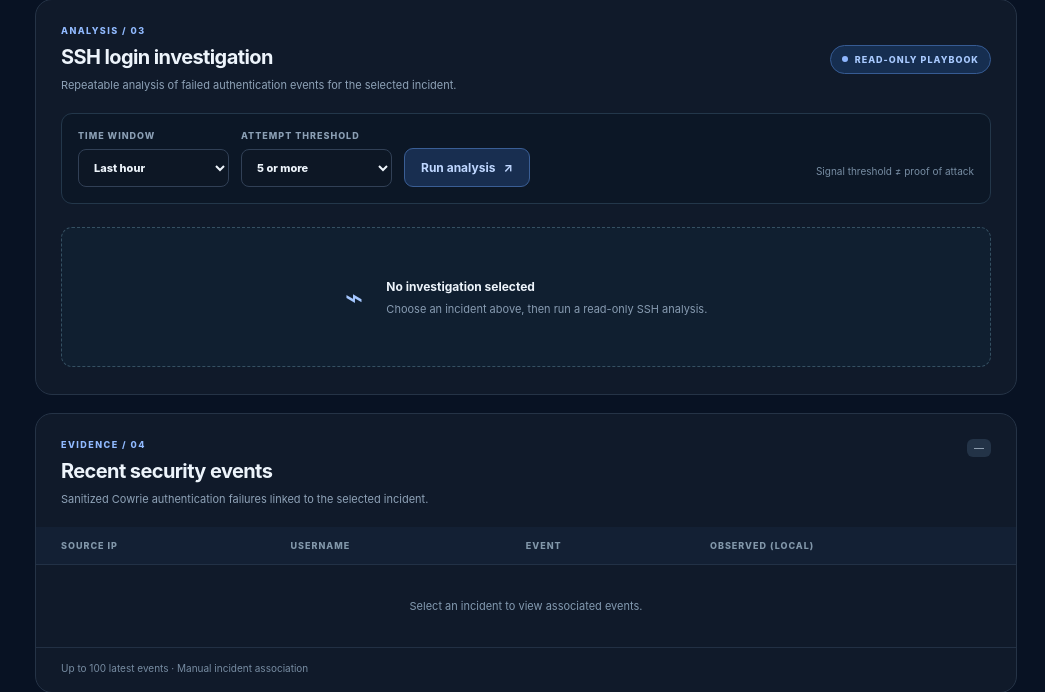
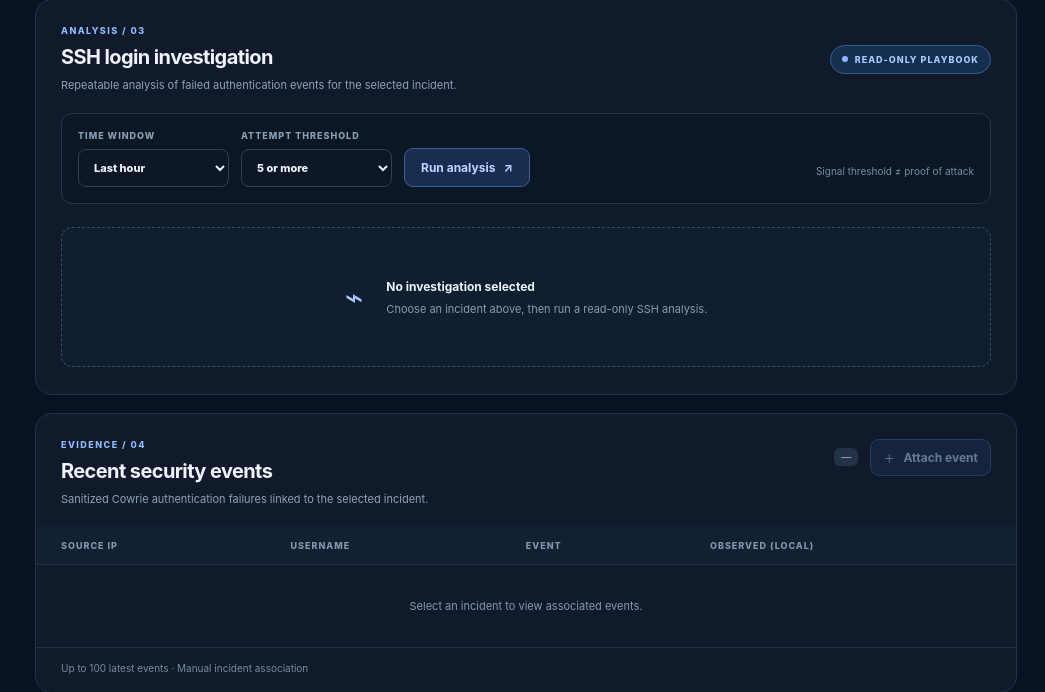
Before and after one commit to BrentDean/cloud-infrastructure-automation, a Flask app: page /dashboard in a window 1280 px wide. Shown: the part 1295-1987 px from the top of the page, without its empty margins (235-1280 px from the left). Run offline with Flask 3, Linux system fonts and the light colour scheme; data that the repository does not hold is empty; some libraries are stand-ins or nearby versions.

Commit message:
Complete LabOps browser workflow with synthetic SSH evidence intake (#7)
* Complete LabOps browser workflow with synthetic SSH evidence intake

* Keep keyboard skip link hidden in full-page dialog screenshots until focused

* Capture focused event intake dialog as a viewport screenshot

```diff
--- a/apps/three-tier-api/static/labops/dashboard.css
+++ b/apps/three-tier-api/static/labops/dashboard.css
@@ -21,8 +21,8 @@ a { color: inherit; text-decoration: none; }
 ::selection { background: #245db6; color: white; }
 .hidden { display: none !important; }
 .sr-only { position: absolute; width: 1px; height: 1px; padding: 0; margin: -1px; overflow: hidden; clip: rect(0, 0, 0, 0); white-space: nowrap; border: 0; }
-.skip-link { position: fixed; z-index: 100; left: 16px; top: -100px; background: var(--brand); color: #fff; padding: 13px 18px; border-radius: 8px; font-weight: 750; }
-.skip-link:focus { top: 14px; }
+.skip-link { position: fixed; z-index: 100; left: 16px; top: -100px; visibility: hidden; background: var(--brand); color: #fff; padding: 13px 18px; border-radius: 8px; font-weight: 750; }
+.skip-link:focus-visible { top: 14px; visibility: visible; }
 
 .app-shell { display: grid; grid-template-columns: 242px minmax(0, 1fr); min-height: 100vh; }
 .sidebar { background: var(--sidebar); border-right: 1px solid var(--stroke-soft); padding: 30px 18px 22px; min-height: 100vh; position: sticky; top: 0; height: 100vh; display: flex; flex-direction: column; }
@@ -195,3 +195,26 @@ input::placeholder, textarea::placeholder { color: #70869a; }
 /* Portfolio identity is part of the app, not a shared runtime dependency. */
 .footer-brand { color: var(--accent); font-weight: 770; }
 .footer-brand::before { content: ""; display: inline-block; width: 6px; height: 6px; margin-right: 7px; border-radius: 50%; background: var(--green); vertical-align: 1px; }
+
+/* Browser evidence intake — deliberately secondary to the case and analysis. */
+.event-header-actions { display: flex; align-items: center; gap: 12px; flex-wrap: wrap; justify-content: flex-end; }
+.event-header-actions .heading-count { margin: 0; }
+.event-header-actions .button { min-height: 36px; padding: 9px 12px; }
+.event-action-message { margin: 0 25px 17px; padding: 11px 14px; border: 1px solid #32685b; border-radius: 9px; background: #18382f; color: #b2f0d8; font-size: 11px; line-height: 1.55; overflow-wrap: anywhere; }
+.event-action-message[data-state="error"] { border-color: #82515b; background: #39262f; color: #ffcbcf; }
+.event-incident-title { color: #bed7ff; font-weight: 760; }
+.event-type-pill { display: flex; gap: 9px; flex-wrap: wrap; align-items: center; border: 1px solid #34557c; border-radius: 9px; background: #112741; padding: 12px 14px; color: #c4d9fc; margin: 1px 0 5px; }
+.event-type-pill > span:last-child { margin-left: auto; font-size: 9px; letter-spacing: 1px; font-weight: 780; color: #8fabd1; }
+.event-type-pill .status-dot { background: var(--brand); box-shadow: 0 0 0 4px #1263ff25; }
+.event-type-pill .mono { font-size: 12px; overflow-wrap: anywhere; }
+.field-help { font-size: 10px; line-height: 1.6; color: #9bb1c9; margin-top: -5px; }
+.observed-card { display: flex; flex-direction: column; gap: 5px; border: 1px solid #314963; background: #0b192b; border-radius: 10px; padding: 13px 15px; margin-top: 6px; }
+.observed-card > span { font-size: 9px; letter-spacing: 1.15px; font-weight: 820; color: #8fa9c5; }
+.observed-card strong { font-size: 12px; font-weight: 740; color: #dbe7f8; }
+.observed-card small { font-size: 10px; color: #91a9bf; line-height: 1.55; }
+@media (max-width: 730px) {
+  .events-panel .panel-header { align-items: center; }
+  .event-header-actions { gap: 8px; }
+  .event-header-actions .button { font-size: 10px; padding-inline: 9px; }
+  .event-action-message { margin-inline: 17px; }
+}
--- a/apps/three-tier-api/static/labops/dashboard.js
+++ b/apps/three-tier-api/static/labops/dashboard.js
@@ -8,6 +8,7 @@
     selectedId: null,
     selectionVersion: 0,
     analysisVersion: 0,
+    pendingEvent: null,
     loading: false,
   };
   const statuses = new Set(["open", "investigating", "resolved"]);
@@ -141,6 +142,8 @@
     show("investigation-empty", true);
     show("investigation-result", false);
     byId("event-count").textContent = "—";
+    byId("new-event-button").disabled = true;
+    show("event-action-message", false);
     const cell = node("td", "table-empty", "Select an incident to view associated events.");
     cell.colSpan = 4;
     const row = node("tr");
@@ -169,6 +172,8 @@
     const incident = state.incidents.find((item) => item.id === id);
     displayDetail(incident || null);
     if (!incident) return;
+    byId("new-event-button").disabled = false;
+    show("event-action-message", false);
     byId("event-count").textContent = "…";
     const cell = node("td", "table-empty", "Loading associated events…");
     cell.colSpan = 4;
@@ -404,6 +409,101 @@
     }
   }
 
+  function documentationIp(value) {
+    const address = value.trim();
+    const v4 = /^(192\.0\.2|198\.51\.100|203\.0\.113)\.(\d{1,3})$/.exec(address);
+    if (v4) return Number(v4[2]) <= 255;
+    // PostgreSQL/the API performs final IPv6 validation; only the RFC 3849
+    // documentation prefix is accepted from this synthetic browser workflow.
+    return /^2001:db8:/i.test(address) && address.length <= 45;
+  }
+
+  function newEventIdentity() {
+    // crypto.randomUUID is not exposed on every HTTP origin (including the
+    // operator /32 AWS lab). Use a nonsecret, per-form idempotency key there.
+    const suffix = window.crypto && typeof window.crypto.randomUUID === "function"
+      ? window.crypto.randomUUID()
+      : Date.now().toString(36) + "-" + Math.random().toString(36).slice(2);
+    return {
+      source_event_id: "manual-ui-" + suffix,
+      observed_at: new Date().toISOString(),
+    };
+  }
+
+  function prepareEvent() {
+    state.pendingEvent = newEventIdentity();
+    byId("new-event-observed").textContent = formatTime(state.pendingEvent.observed_at);
+    show("event-create-error", false);
+  }
+
+  function eventDialog(open) {
+    const modal = byId("event-dialog");
+    if (open) {
+      const incident = state.incidents.find((item) => item.id === state.selectedId);
+      if (!incident) return;
+      byId("event-form").reset();
+      byId("event-incident-title").textContent = incident.title;
+      prepareEvent();
+      modal.showModal();
+      byId("new-event-ip").focus();
+    } else {
+      modal.close();
+      state.pendingEvent = null;
+    }
+  }
+
+  async function attachEvent(event) {
+    event.preventDefault();
+    const id = state.selectedId;
+    if (!id || !state.pendingEvent) return;
+    const version = state.selectionVersion;
+    const ip = byId("new-event-ip").value.trim();
+    const username = byId("new-event-username").value.trim();
+    if (!documentationIp(ip)) {
+      byId("event-create-error").textContent =
+        "Use a reserved documentation IP such as 198.51.100.23; never a real address.";
+      show("event-create-error", true);
+      return;
+    }
+    if (!username || username.length > 128) {
+      byId("event-create-error").textContent = "Enter an attempted username (1–128 characters).";
+      show("event-create-error", true);
+      return;
+    }
+    const payload = {
+      source: "cowrie",
+      event_type: "cowrie.login.failed",
+      ...state.pendingEvent,
+      source_ip: ip,
+      username,
+    };
+    const button = byId("submit-event");
+    button.disabled = true;
+    show("event-create-error", false);
+    try {
+      await request(route + "/" + encodeURIComponent(id) + "/events", {
+        method: "POST",
+        headers: { Accept: "application/json", "Content-Type": "application/json" },
+        body: JSON.stringify(payload),
+      });
+      eventDialog(false);
+      if (version !== state.selectionVersion || id !== state.selectedId) return;
+      byId("event-action-message").textContent =
+        "Synthetic SSH evidence saved. Event history and read-only analysis refreshed.";
+      byId("event-action-message").dataset.state = "success";
+      show("event-action-message", true);
+      await Promise.all([loadEvents(id, version), runInvestigation(id, version)]);
+    } catch (error) {
+      // Keep the exact event ID and UTC time on retries. If the response was
+      // lost after commit, PostgreSQL returns the existing event rather than
+      // inserting a duplicate.
+      byId("event-create-error").textContent = errorMessage(error) + " You can retry this entry.";
+      show("event-create-error", true);
+    } finally {
+      button.disabled = false;
+    }
+  }
+
   function dialog(open) {
     const modal = byId("create-dialog");
     if (open) {
@@ -413,6 +513,17 @@
     } else modal.close();
   }
 
+  byId("new-event-button").addEventListener("click", () => eventDialog(true));
+  byId("close-event-dialog").addEventListener("click", () => eventDialog(false));
+  byId("cancel-event-create").addEventListener("click", () => eventDialog(false));
+  byId("event-form").addEventListener("submit", attachEvent);
+  for (const id of ["new-event-ip", "new-event-username"]) {
+    byId(id).addEventListener("input", prepareEvent);
+  }
+  byId("event-dialog").addEventListener("click", (event) => {
+    if (event.target === byId("event-dialog")) eventDialog(false);
+  });
+  byId("event-dialog").addEventListener("close", () => { state.pendingEvent = null; });
   byId("new-incident-button").addEventListener("click", () => dialog(true));
   byId("empty-create-button").addEventListener("click", () => dialog(true));
   byId("close-dialog").addEventListener("click", () => dialog(false));
--- a/apps/three-tier-api/templates/dashboard.html
+++ b/apps/three-tier-api/templates/dashboard.html
@@ -99,7 +99,7 @@
           </div>
         </section>
 
-        <section class="panel events-panel" aria-labelledby="events-title"><div class="panel-header"><div><span class="panel-kicker">EVIDENCE / 04</span><h2 id="events-title">Recent security events</h2><p>Sanitized Cowrie authentication failures linked to the selected incident.</p></div><span id="event-count" class="heading-count">—</span></div><div class="table-scroll"><table><thead><tr><th scope="col">SOURCE IP</th><th scope="col">USERNAME</th><th scope="col">EVENT</th><th scope="col">OBSERVED (LOCAL)</th></tr></thead><tbody id="event-rows"><tr><td colspan="4" class="table-empty">Select an incident to view associated events.</td></tr></tbody></table></div><div class="panel-footer">Up to 100 latest events · Manual incident association</div></section>
+        <section class="panel events-panel" aria-labelledby="events-title"><div class="panel-header"><div><span class="panel-kicker">EVIDENCE / 04</span><h2 id="events-title">Recent security events</h2><p>Sanitized Cowrie authentication failures linked to the selected incident.</p></div><div class="event-header-actions"><span id="event-count" class="heading-count" aria-label="Loaded security events">—</span><button id="new-event-button" class="button button-secondary" type="button" disabled><span aria-hidden="true">＋</span> Attach event</button></div></div><div id="event-action-message" class="event-action-message hidden" role="status" aria-live="polite"></div><div class="table-scroll"><table><thead><tr><th scope="col">SOURCE IP</th><th scope="col">USERNAME</th><th scope="col">EVENT</th><th scope="col">OBSERVED (LOCAL)</th></tr></thead><tbody id="event-rows"><tr><td colspan="4" class="table-empty">Select an incident to view associated events.</td></tr></tbody></table></div><div class="panel-footer">Up to 100 latest events · Manual incident association</div></section>
 
         <footer class="main-footer"><span><span class="footer-brand">A LaunchShell project</span> <span class="footer-separator">/</span> LabOps · Flask, PostgreSQL &amp; AWS infrastructure</span><span>DISPOSABLE LAB · SYNTHETIC DATA ONLY</span></footer>
       </div>
@@ -107,5 +107,22 @@
   </div>
 
   <dialog id="create-dialog" class="create-dialog" aria-labelledby="create-title"><form id="create-form" class="create-form" method="dialog"><div class="dialog-top"><span class="panel-kicker">NEW CASE / MANUAL INTAKE</span><button id="close-dialog" class="icon-button" type="button" aria-label="Close dialog">×</button></div><h2 id="create-title">Create an incident</h2><p>Start a new investigation using synthetic, non-sensitive information.</p><label for="new-title">Incident title</label><input id="new-title" name="title" required minlength="1" maxlength="120" placeholder="e.g. Repeated SSH authentication failures"><label for="new-description">Description</label><textarea id="new-description" name="description" required minlength="1" maxlength="2000" rows="4" placeholder="What happened? What should be investigated?"></textarea><label for="new-severity">Severity</label><select id="new-severity" name="severity"><option value="low">Low</option><option value="medium" selected>Medium</option><option value="high">High</option><option value="critical">Critical</option></select><div id="create-error" class="form-error hidden" role="alert"></div><div class="dialog-actions"><button id="cancel-create" class="button button-subtle" type="button">Cancel</button><button id="submit-create" class="button button-primary" type="submit">Create incident <span aria-hidden="true">→</span></button></div></form></dialog>
+
+  <dialog id="event-dialog" class="create-dialog" aria-labelledby="event-create-title">
+    <form id="event-form" class="create-form" method="dialog">
+      <div class="dialog-top"><span class="panel-kicker">EVIDENCE / MANUAL ENTRY</span><button id="close-event-dialog" class="icon-button" type="button" aria-label="Close event dialog">×</button></div>
+      <h2 id="event-create-title">Attach SSH event</h2>
+      <p>Create a <strong>synthetic Cowrie failed-login event</strong> for <span id="event-incident-title" class="event-incident-title">the selected incident</span>. No real IPs, credentials or raw logs.</p>
+      <div class="event-type-pill"><span class="status-dot" aria-hidden="true"></span><span class="mono">cowrie.login.failed</span><span>MANUAL / LAB</span></div>
+      <label for="new-event-ip">Documentation source IP</label>
+      <input id="new-event-ip" name="source_ip" required maxlength="45" spellcheck="false" inputmode="decimal" autocomplete="off" placeholder="198.51.100.23" aria-describedby="event-ip-help">
+      <div id="event-ip-help" class="field-help">Use 192.0.2.x, 198.51.100.x or 203.0.113.x (or 2001:db8::/32). These are reserved for examples.</div>
+      <label for="new-event-username">Attempted username</label>
+      <input id="new-event-username" name="username" required maxlength="128" spellcheck="false" autocomplete="off" placeholder="root">
+      <div class="observed-card"><span>OBSERVED AT</span><strong id="new-event-observed">—</strong><small>Fixed when the entry is prepared; retries reuse the same event ID and time.</small></div>
+      <div id="event-create-error" class="form-error hidden" role="alert"></div>
+      <div class="dialog-actions"><button id="cancel-event-create" class="button button-subtle" type="button">Cancel</button><button id="submit-event" class="button button-primary" type="submit">Attach evidence <span aria-hidden="true">→</span></button></div>
+    </form>
+  </dialog>
 </body>
 </html>
```
Also changed, not shown: apps/three-tier-api/tests/test_dashboard.py (+15 -0 lines), docs/labops.md (+33 -0 lines), scripts/test-labops-dashboard-browser.py (+50 -2 lines), README.md.
